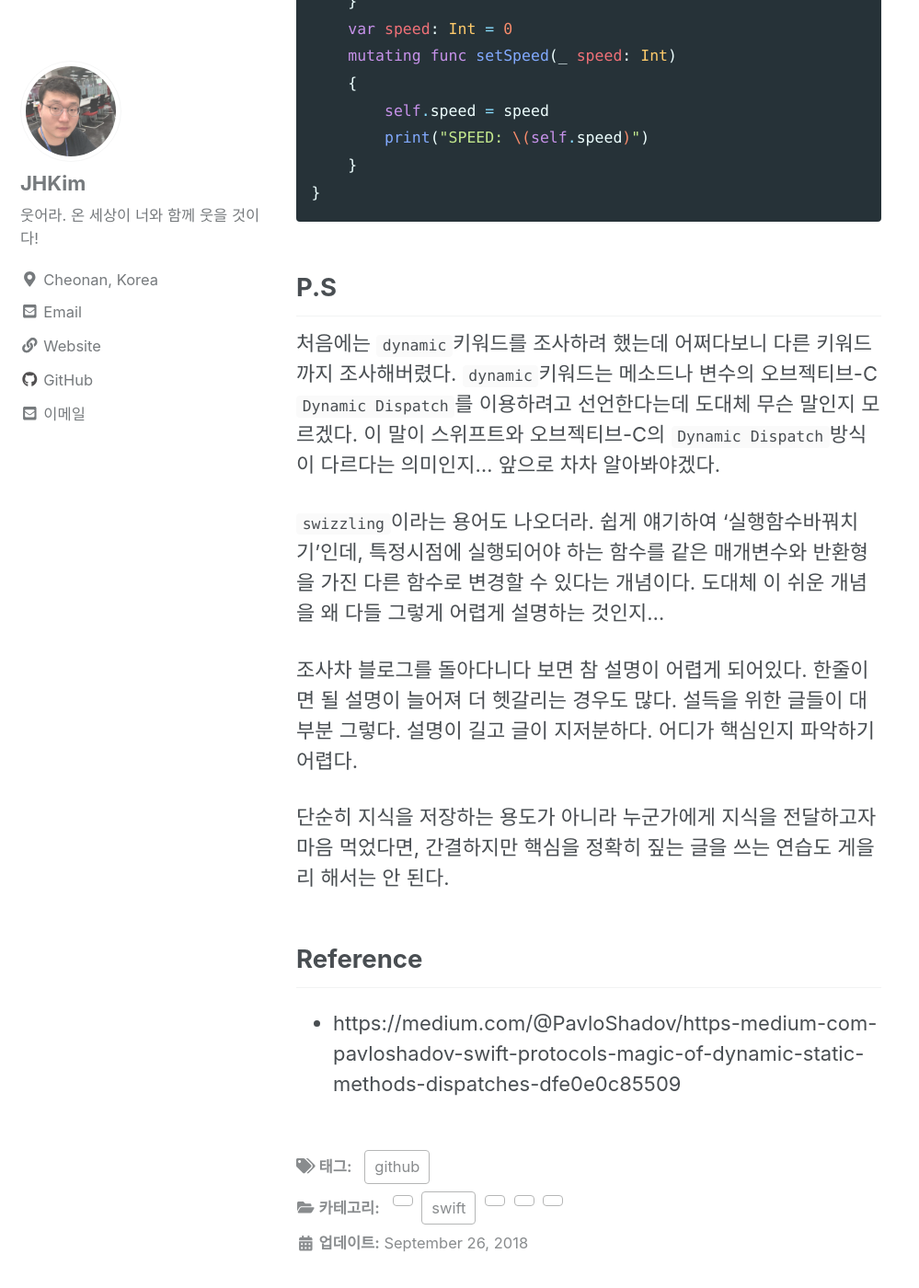
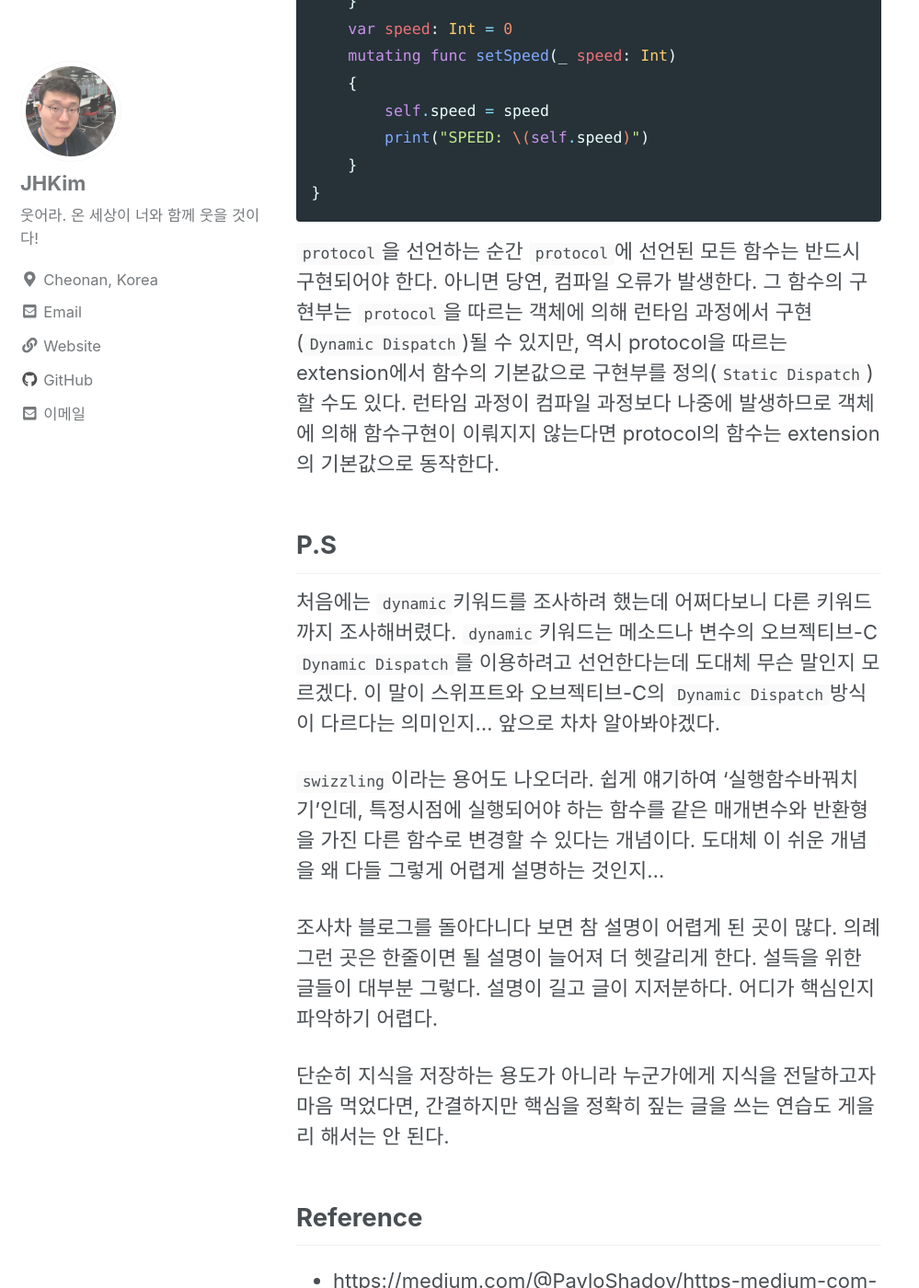
Before and after one commit to cerulean85/cerulean85.github.io, a Jekyll site: the page built from _posts/2018-09-26-swift문법.md, in a window 1280 px wide and 1400 px high, scrolled down 1177 px. Shown: the whole window at 92% size, without its empty margins (0-999 px from the left). Built offline with Jekyll 4.4.1, drawn with Linux system fonts in a browser that asks for light colours; nearby versions of some CDN libraries; comment, search, counter and statistics services are not loaded; some of the changed text lies outside the part shown.

Commit message:
Update 2018-09-26-swift문법.md

````diff
--- a/_posts/2018-09-26-swift문법.md
+++ b/_posts/2018-09-26-swift문법.md
@@ -8,10 +8,9 @@
 스위프트에서는 다형성을 구현하고자 `protocol`키워드를 사용한다.
 `protocol`을 확장하려면 `extension`키워드를 사용하면 된다.
 
-특히 `extension`이 편리한데, 자바에서는 `interface`를 상속하는 모든 클래스는 `interface` 선언함수의 구현이 필수였다. 즉, 딱히 그 함수를 사용하지 않는 클래스조차도 일일이 함수구현부를 작성해야했다. 하지만 스위프트에서는 함수구현이 필요없는 클래스는 `extension`에 정의된 함수구현을 따른다. 코드가 훨씬 간소해졌다.
+특히 `extension`이 편리한데, 자바에서는 `interface`를 상속하는 모든 클래스는 `interface` 선언함수의 구현이 필수였다. 즉, 딱히 그 함수를 사용하지 않는 클래스조차도 일일이 함수구현부를 작성해야했다. 하지만 스위프트에서는 일일이 구현할 필요없다. '기본값'으로 `extension`에 함수구현부를 작성하면된다, 덕분에 코드가 훨씬 간결해졌다.
 
-빌드단계에서는 `protocol`과 `extension`에 대해 `Dynamic Dispatch`, `Static Dispatch`로 동작한다고 한다.
-
+아래는 protocol으 사용한 구조체의 코드다.
 ```swift
 protocol Option {
     func accelerate()
@@ -41,6 +40,11 @@
     }
 }
 ```
+`protocol`을 선언하는 순간 `protocol`에 선언된 모든 함수는 반드시 구현되어야 한다. 아니면 당연, 컴파일 오류가 발생한다.
+그 함수의 구현부는 `protocol`을 따르는 객체에 의해 런타임 과정에서 구현(`Dynamic Dispatch`)될 수 있지만,
+역시 protocol을 따르는 extension에서 함수의 기본값으로 구현부를 정의(`Static Dispatch`)할 수도 있다.
+런타임 과정이 컴파일 과정보다 나중에 발생하므로 객체에 의해 함수구현이 이뤄지지 않는다면 protocol의 함수는 extension의 기본값으로 동작한다.
+
 
 ## P.S
 처음에는 `dynamic`키워드를 조사하려 했는데 어쩌다보니 다른 키워드까지 조사해버렸다.
@@ -48,7 +52,7 @@
 
 `swizzling`이라는 용어도 나오더라. 쉽게 얘기하여 '실행함수바꿔치기'인데, 특정시점에 실행되어야 하는 함수를 같은 매개변수와 반환형을 가진 다른 함수로 변경할 수 있다는 개념이다. 도대체 이 쉬운 개념을 왜 다들 그렇게 어렵게 설명하는 것인지...
 
-조사차 블로그를 돌아다니다 보면 참 설명이 어렵게 되어있다. 한줄이면 될 설명이 늘어져 더 헷갈리는 경우도 많다.
+조사차 블로그를 돌아다니다 보면 참 설명이 어렵게 된 곳이 많다. 의례 그런 곳은 한줄이면 될 설명이 늘어져 더 헷갈리게 한다.
 설득을 위한 글들이 대부분 그렇다. 설명이 길고 글이 지저분하다. 어디가 핵심인지 파악하기 어렵다.
 
 단순히 지식을 저장하는 용도가 아니라 누군가에게 지식을 전달하고자 마음 먹었다면, 간결하지만 핵심을 정확히 짚는 글을 쓰는 연습도 게을리 해서는 안 된다.
````
